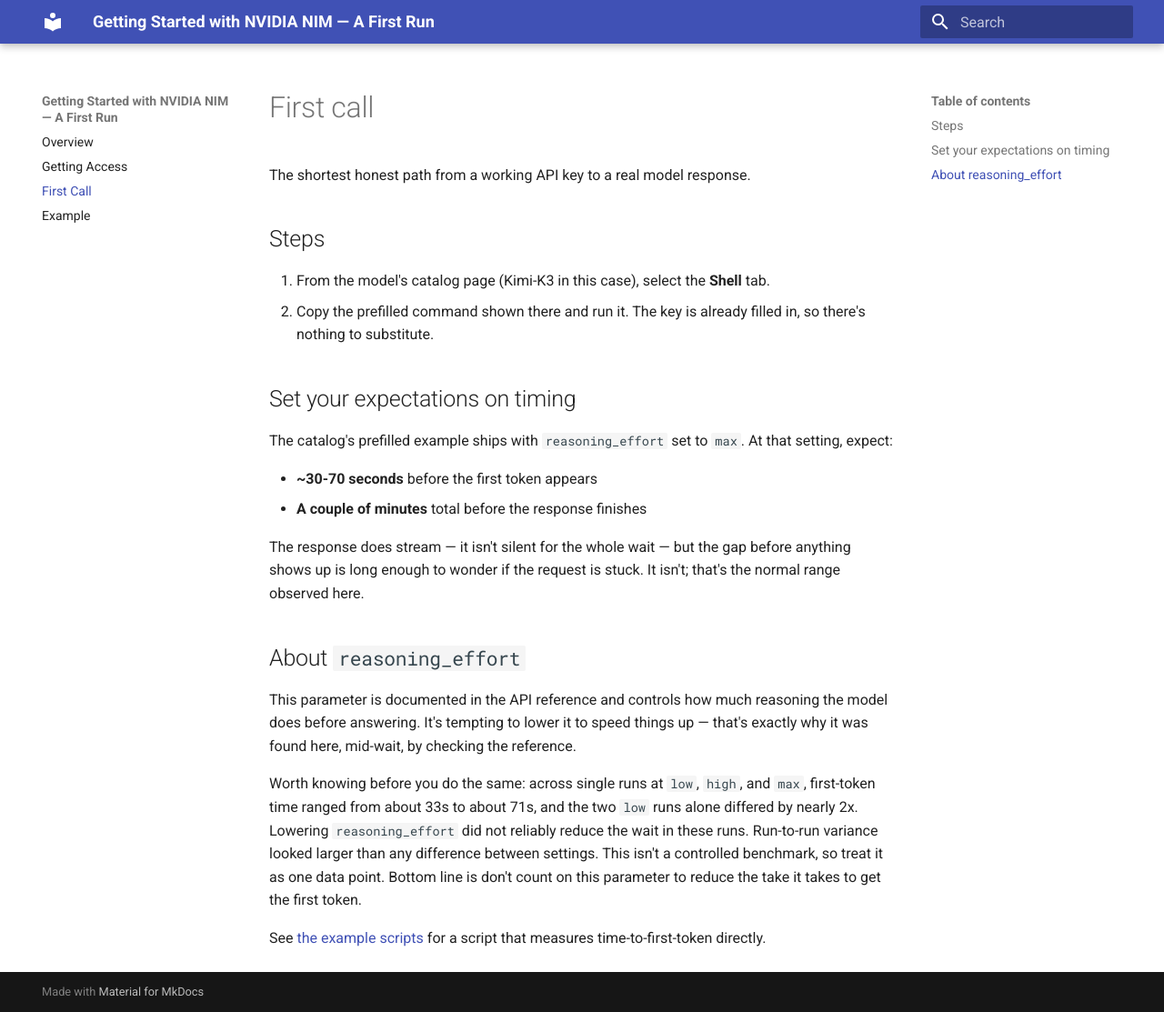
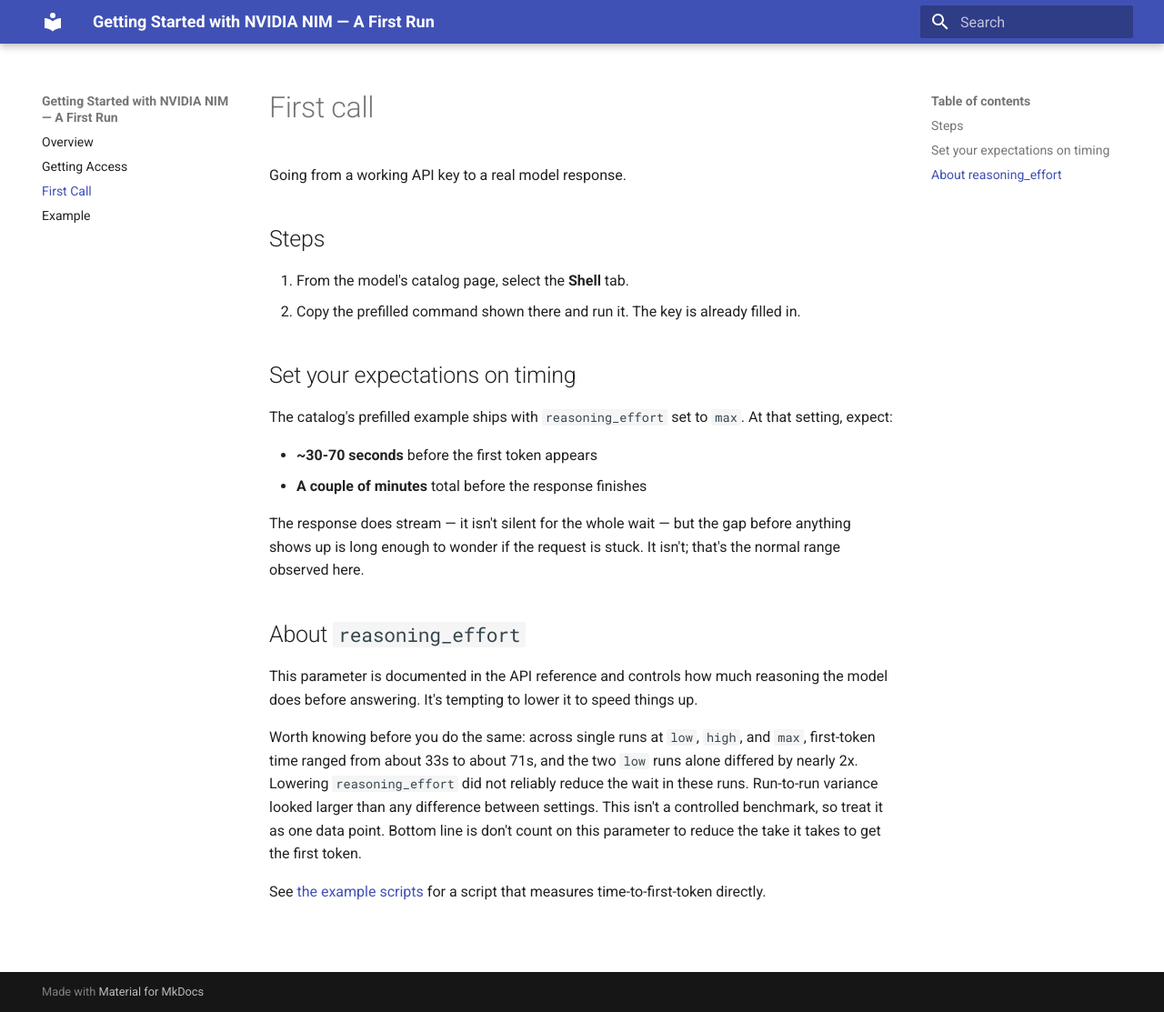
Before and after one commit to tonyv/nvidia-nim-example, an MkDocs documentation site: the page built from docs/first-call.md, in a window 1280 px wide and 1113 px high. Shown: the whole window at 91% size. Built offline with MkDocs 1.6.1 and Material for MkDocs 9.7.7, drawn with Linux system fonts in a browser that asks for light colours.

Commit message:
Remove unnecessary wording

```diff
--- a/docs/first-call.md
+++ b/docs/first-call.md
@@ -1,12 +1,11 @@
 # First call
 
-The shortest honest path from a working API key to a real model response.
+Going from a working API key to a real model response.
 
 ## Steps
 
-1. From the model's catalog page (Kimi-K3 in this case), select the **Shell** tab.
-2. Copy the prefilled command shown there and run it. The key is already filled in,
-   so there's nothing to substitute.
+1. From the model's catalog page, select the **Shell** tab.
+2. Copy the prefilled command shown there and run it. The key is already filled in.
 
 ## Set your expectations on timing
 
@@ -23,8 +22,7 @@
 ## About `reasoning_effort`
 
 This parameter is documented in the API reference and controls how much reasoning the
-model does before answering. It's tempting to lower it to speed things up — that's
-exactly why it was found here, mid-wait, by checking the reference.
+model does before answering. It's tempting to lower it to speed things up.
 
 Worth knowing before you do the same: across single runs at `low`, `high`, and `max`,
 first-token time ranged from about 33s to about 71s, and the two `low` runs alone
```
